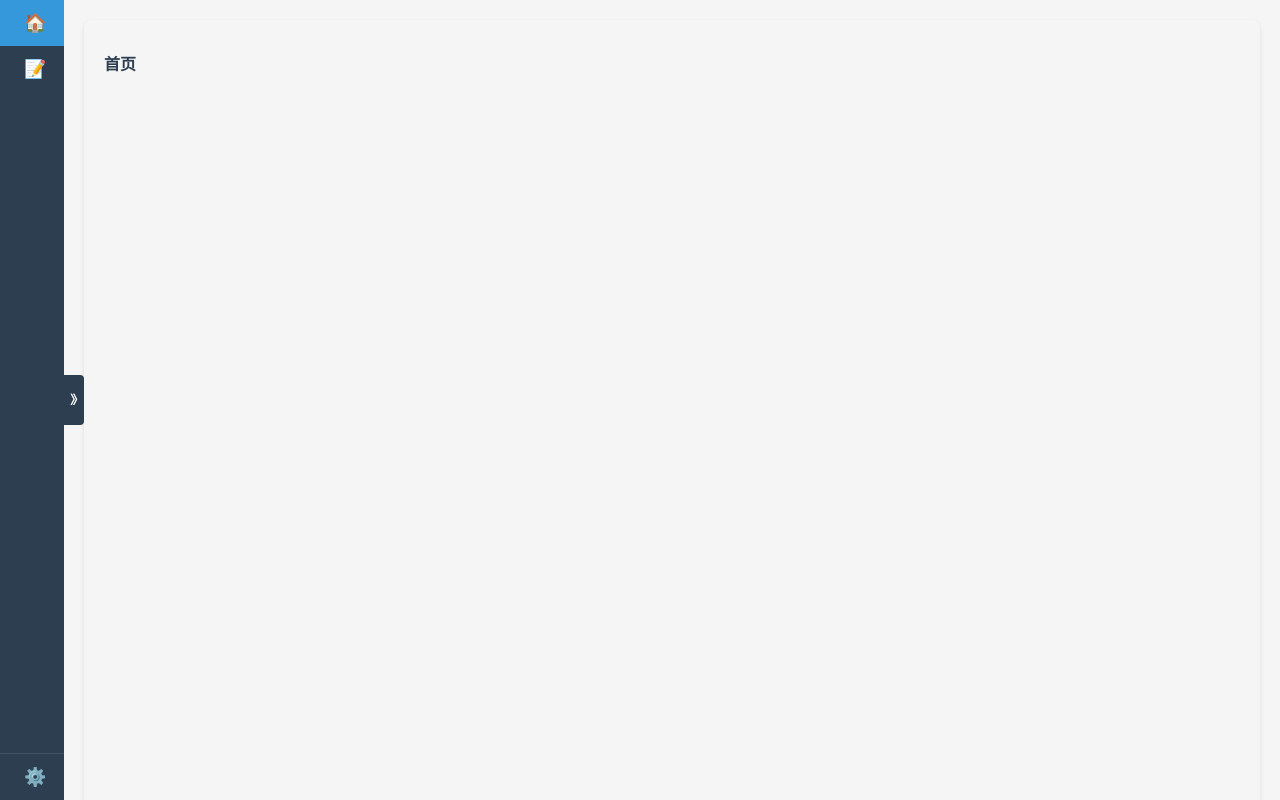
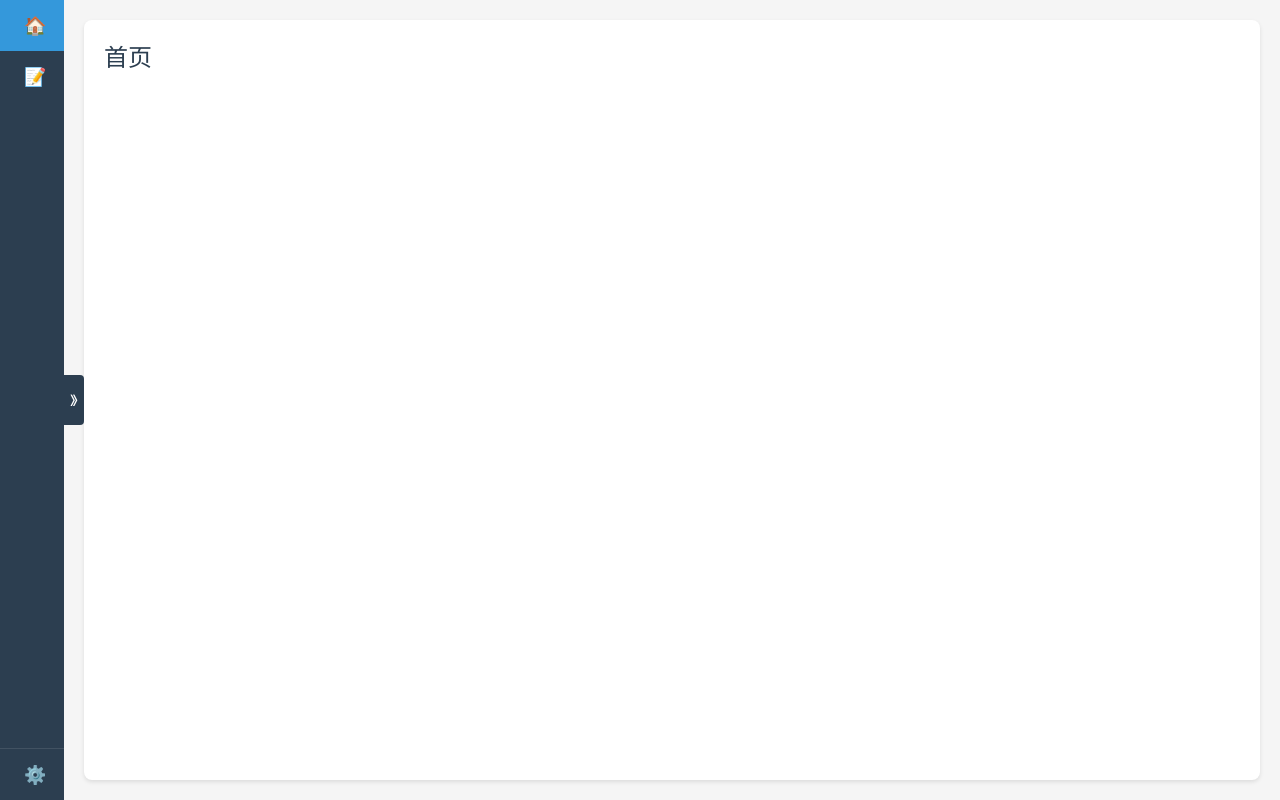
Before and after one commit to xuanbingBank/all-in-one, a Vue app: page / in a window 1280 px wide. Built offline with nearby package versions, Linux system fonts and the light colour scheme; the HTML template or start-up script is replaced by a standard one.

Commit message:
🔧 chore: 增加全局样式统一

```diff
--- a/src/style.css
+++ /dev/null
@@ -1,170 +0,0 @@
-:root {
-  --primary-color: #4299e1;
-  --primary-hover: #3182ce;
-  --secondary-color: #2c3e50;
-  --success-color: #48bb78;
-  --warning-color: #ecc94b;
-  --danger-color: #f56565;
-  --info-color: #4299e1;
-
-  --text-primary: #2c3e50;
-  --text-secondary: #4a5568;
-  --text-disabled: #a0aec0;
-  --text-placeholder: #718096;
-  --text-inverse: #ffffff;
-
-  --bg-primary: #ffffff;
-  --bg-secondary: #f7fafc;
-  --bg-tertiary: #edf2f7;
-  --bg-disabled: #e2e8f0;
-  --bg-hover: #f8fafc;
-  --bg-active: #ebf4ff;
-
-  --border-color: #e2e8f0;
-  --border-hover: #cbd5e0;
-  --border-active: #4299e1;
-
-  --shadow-sm: 0 1px 2px rgba(0, 0, 0, 0.05);
-  --shadow-md: 0 4px 6px rgba(0, 0, 0, 0.1);
-  --shadow-lg: 0 10px 15px rgba(0, 0, 0, 0.1);
-
-  --radius-sm: 4px;
-  --radius-md: 6px;
-  --radius-lg: 8px;
-  --radius-full: 9999px;
-
-  --spacing-xs: 4px;
-  --spacing-sm: 8px;
-  --spacing-md: 12px;
-  --spacing-lg: 16px;
-  --spacing-xl: 24px;
-  --spacing-2xl: 32px;
-
-  --font-xs: 12px;
-  --font-sm: 14px;
-  --font-md: 16px;
-  --font-lg: 18px;
-  --font-xl: 20px;
-  --font-2xl: 24px;
-
-  --font-normal: 400;
-  --font-medium: 500;
-  --font-semibold: 600;
-  --font-bold: 700;
-
-  --transition-fast: 0.15s;
-  --transition-normal: 0.3s;
-  --transition-slow: 0.5s;
-
-  --header-height: 60px;
-  --footer-height: 60px;
-  --sidebar-width: 240px;
-  --sidebar-collapsed-width: 64px;
-
-  --menu-width: 200px;
-  --menu-bg-color: #2c3e50;
-  --menu-text-color: #ffffff;
-  --menu-active-color: #3498db;
-  --menu-hover-color: #34495e;
-  --content-bg-color: #f5f5f5;
-  --content-text-color: #2c3e50;
-
-  font-family: Inter, system-ui, Avenir, Helvetica, Arial, sans-serif;
-  line-height: 1.5;
-  font-weight: 400;
-  font-synthesis: none;
-  text-rendering: optimizeLegibility;
-  -webkit-font-smoothing: antialiased;
-  -moz-osx-font-smoothing: grayscale;
-  -webkit-text-size-adjust: 100%;
-}
-
-a {
-  font-weight: 500;
-  color: #646cff;
-  text-decoration: inherit;
-}
-a:hover {
-  color: #535bf2;
-}
-
-body {
-  margin: 0;
-  padding: 0;
-  width: 100%;
-  height: 100%;
-  background-color: var(--content-bg-color);
-  color: var(--content-text-color);
-}
-
-h1 {
-  font-size: 3.2em;
-  line-height: 1.1;
-}
-
-button {
-  border-radius: 8px;
-  border: 1px solid transparent;
-  padding: 0.6em 1.2em;
-  font-size: 1em;
-  font-weight: 500;
-  font-family: inherit;
-  background-color: #1a1a1a;
-  cursor: pointer;
-  transition: border-color 0.25s;
-}
-button:hover {
-  border-color: #646cff;
-}
-button:focus,
-button:focus-visible {
-  outline: 4px auto -webkit-focus-ring-color;
-}
-
-.card {
-  padding: 2em;
-}
-
-#app {
-  width: 100%;
-  height: 100%;
-  background-color: var(--content-bg-color);
-  color: var(--content-text-color);
-}
-
-@media (prefers-color-scheme: light) {
-  :root {
-    color: #213547;
-    background-color: #ffffff;
-  }
-  a:hover {
-    color: #747bff;
-  }
-  button {
-    background-color: #f9f9f9;
-  }
-}
-
-/* 重置默认样式 */
-* {
-  margin: 0;
-  padding: 0;
-  box-sizing: border-box;
-}
-
-html, body {
-  width: 100%;
-  height: 100%;
-  margin: 0;
-  padding: 0;
-  overflow: hidden;
-}
-
-#app {
-  width: 100%;
-  height: 100%;
-  margin: 0;
-  padding: 0;
-  background-color: var(--content-bg-color);
-  color: var(--content-text-color);
-}
--- a/src/styles/common.css
+++ b/src/styles/common.css
@@ -1,3 +1,129 @@
+/* CSS变量定义 */
+:root {
+  --primary-color: #4299e1;
+  --primary-hover: #3182ce;
+  --secondary-color: #2c3e50;
+  --success-color: #48bb78;
+  --warning-color: #ecc94b;
+  --danger-color: #f56565;
+  --info-color: #4299e1;
+
+  --text-primary: #2c3e50;
+  --text-secondary: #4a5568;
+  --text-disabled: #a0aec0;
+  --text-placeholder: #718096;
+  --text-inverse: #ffffff;
+
+  --bg-primary: #ffffff;
+  --bg-secondary: #f7fafc;
+  --bg-tertiary: #edf2f7;
+  --bg-disabled: #e2e8f0;
+  --bg-hover: #f8fafc;
+  --bg-active: #ebf4ff;
+
+  --border-color: #e2e8f0;
+  --border-hover: #cbd5e0;
+  --border-active: #4299e1;
+
+  --shadow-sm: 0 1px 2px rgba(0, 0, 0, 0.05);
+  --shadow-md: 0 4px 6px rgba(0, 0, 0, 0.1);
+  --shadow-lg: 0 10px 15px rgba(0, 0, 0, 0.1);
+
+  --radius-sm: 4px;
+  --radius-md: 6px;
+  --radius-lg: 8px;
+  --radius-full: 9999px;
+
+  --spacing-xs: 4px;
+  --spacing-sm: 8px;
+  --spacing-md: 12px;
+  --spacing-lg: 16px;
+  --spacing-xl: 24px;
+  --spacing-2xl: 32px;
+
+  --font-xs: 12px;
+  --font-sm: 14px;
+  --font-md: 16px;
+  --font-lg: 18px;
+  --font-xl: 20px;
+  --font-2xl: 24px;
+
+  --font-normal: 400;
+  --font-medium: 500;
+  --font-semibold: 600;
+  --font-bold: 700;
+
+  --transition-fast: 0.15s;
+  --transition-normal: 0.3s;
+  --transition-slow: 0.5s;
+
+  --header-height: 60px;
+  --footer-height: 60px;
+  --sidebar-width: 240px;
+  --sidebar-collapsed-width: 64px;
+
+  --menu-width: 200px;
+  --menu-bg-color: #2c3e50;
+  --menu-text-color: #ffffff;
+  --menu-active-color: #3498db;
+  --menu-hover-color: #34495e;
+  --content-bg-color: #f5f5f5;
+  --content-text-color: #2c3e50;
+
+  font-family: Inter, system-ui, Avenir, Helvetica, Arial, sans-serif;
+  line-height: 1.5;
+  font-weight: 400;
+  font-synthesis: none;
+  text-rendering: optimizeLegibility;
+  -webkit-font-smoothing: antialiased;
+  -moz-osx-font-smoothing: grayscale;
+  -webkit-text-size-adjust: 100%;
+}
+
+/* 重置默认样式 */
+* {
+  margin: 0;
+  padding: 0;
+  box-sizing: border-box;
+}
+
+html, body {
+  width: 100%;
+  height: 100%;
+  margin: 0;
+  padding: 0;
+  overflow: hidden;
+}
+
+body {
+  margin: 0;
+  padding: 0;
+  width: 100%;
+  height: 100%;
+  background-color: var(--content-bg-color);
+  color: var(--content-text-color);
+}
+
+#app {
+  width: 100%;
+  height: 100%;
+  margin: 0;
+  padding: 0;
+  background-color: var(--content-bg-color);
+  color: var(--content-text-color);
+}
+
+/* 链接样式 */
+a {
+  font-weight: 500;
+  color: #646cff;
+  text-decoration: inherit;
+}
+
+a:hover {
+  color: #535bf2;
+}
+
 /* 内容区域通用样式 */
 .content-section {
   height: 100%;
@@ -64,6 +190,25 @@ h4 {
   margin-top: var(--spacing-2xl);
 }
 
+/* 通用按钮基础样式 */
+.action-btn, .save-btn, .reset-btn {
+  padding: var(--spacing-md) var(--spacing-xl);
+  border: none;
+  border-radius: var(--radius-md);
+  cursor: pointer;
+  font-size: var(--font-md);
+  font-weight: var(--font-medium);
+  min-width: 100px;
+  transition: all var(--transition-fast);
+  background-color: var(--primary-color);
+  color: var(--text-inverse);
+}
+
+.action-btn:hover, .save-btn:hover, .reset-btn:hover {
+  background-color: var(--primary-hover);
+  transform: translateY(-2px);
+}
+
 /* 加载状态通用样式 */
 .loading {
   display: flex;
--- a/src/views/settings/StyleSettings.vue
+++ b/src/views/settings/StyleSettings.vue
@@ -240,8 +240,8 @@ onMounted(() => {
     </div>
 
     <div class="actions">
-      <button class="reset-btn" @click="resetStyleSettings">重置</button>
-      <button class="save-btn" @click="saveStyleSettings">保存</button>
+      <button class="action-btn" @click="resetStyleSettings">重置</button>
+      <button class="action-btn" @click="saveStyleSettings">保存</button>
     </div>
   </div>
 </template>
@@ -299,42 +299,12 @@ input[type="color"]:hover {
   transform: scale(1.05);
 }
 
-.save-btn, .reset-btn {
-  padding: var(--spacing-md) var(--spacing-xl);
-  border: none;
-  border-radius: var(--radius-md);
-  cursor: pointer;
-  font-size: var(--font-md);
-  font-weight: var(--font-medium);
-  min-width: 100px;
-  transition: all var(--transition-fast);
-}
-
-.save-btn {
-  background-color: var(--primary-color);
-  color: var(--text-inverse);
-}
-
-.save-btn:hover {
-  background-color: var(--primary-hover);
-  transform: translateY(-2px);
-}
-
-.reset-btn {
-  background-color: var(--bg-tertiary);
-  color: var(--text-secondary);
-}
-
-.reset-btn:hover {
-  background-color: var(--bg-disabled);
-  transform: translateY(-2px);
-}
-
-/* 添加过渡效果 */
+/* 添加过渡效��� */
 .content-section,
 .settings-group,
 .setting-item,
 input {
   transition: all var(--transition-normal);
 }
+
 </style>
--- a/src/views/settings/index.vue
+++ b/src/views/settings/index.vue
@@ -153,10 +153,15 @@ onUnmounted(() => {
         <h3>数据管理</h3>
         <div class="setting-item">
           <button class="action-btn" @click="exportSettings">导出设置</button>
-          <label class="action-btn import-btn">
+          <button class="action-btn import-btn">
             导入设置
-            <input type="file" accept=".json" @change="importSettings" style="display: none;">
-          </label>
+            <input
+              type="file"
+              accept=".json"
+              @change="importSettings"
+              class="import-input"
+            >
+          </button>
         </div>
       </div>
 
@@ -174,7 +179,7 @@ onUnmounted(() => {
       </div>
 
       <div class="actions">
-        <button class="save-btn" @click="saveSettings">保存设置</button>
+        <button class="action-btn" @click="saveSettings">保存设置</button>
       </div>
     </template>
 
@@ -237,6 +242,17 @@ input[type="checkbox"] {
 }
 
 .import-btn {
-  display: inline-block;
+  position: relative;
+  overflow: hidden;
+}
+
+.import-input {
+  position: absolute;
+  top: 0;
+  left: 0;
+  width: 100%;
+  height: 100%;
+  opacity: 0;
+  cursor: pointer;
 }
 </style>
```
